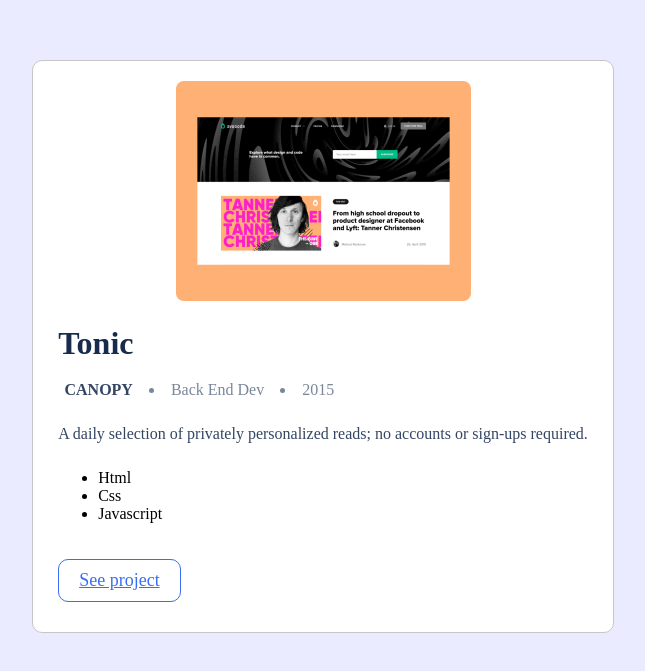
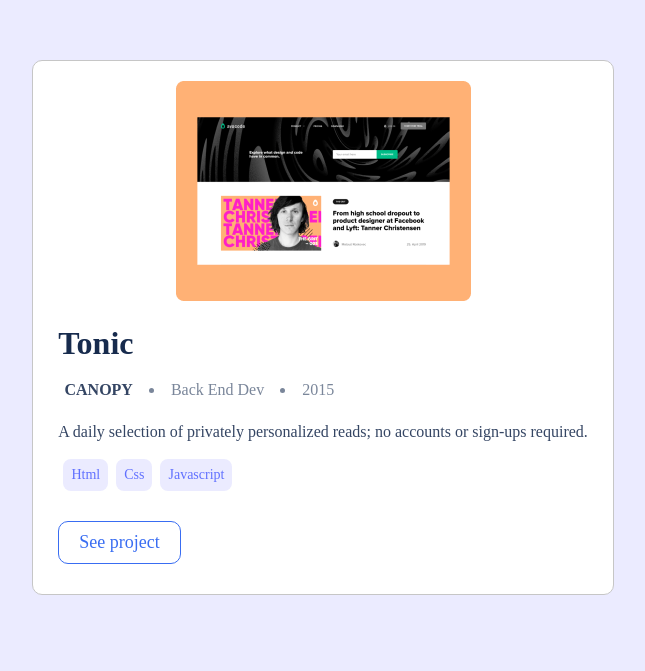
Before and after one commit to Afsheen96/Portfolio, a website: page index.html in a window 1280 px wide. Shown: the part 1825-2496 px from the top of the page, without its empty margins (317-962 px from the left). Drawn offline with Linux system fonts and the light colour scheme.

Commit message:
style work detail links

```diff
--- a/style.css
+++ b/style.css
@@ -28,7 +28,9 @@ header {
   background: white;
   width: 100vw;
 }
-
+a {
+    text-decoration: none;
+}
 .menu {
   float: right;
   padding-left: 60%;
@@ -171,7 +173,7 @@ article {
   }
   .work_details_content {
     margin: 10px 0;
-    padding: 10px 0;
+    padding: 8px 0;
     color: #344563;
   }
   .btn {
@@ -191,3 +193,21 @@ article {
     color: #fff;
     background: #396df2;
   }
+
+  .work_tech {
+    display: flex;
+    flex-wrap: wrap;
+    margin: 10px 0;
+    padding-left: 1%;
+  }
+
+  .work_tech > li {
+    padding: 8px;
+    list-style: none;
+    color: #6070ff;
+    border-radius: 8px;
+    margin-right: 8px;
+    background: #ebebff;
+    font-size: 14px;
+    line-height: 16px;
+  }
```
